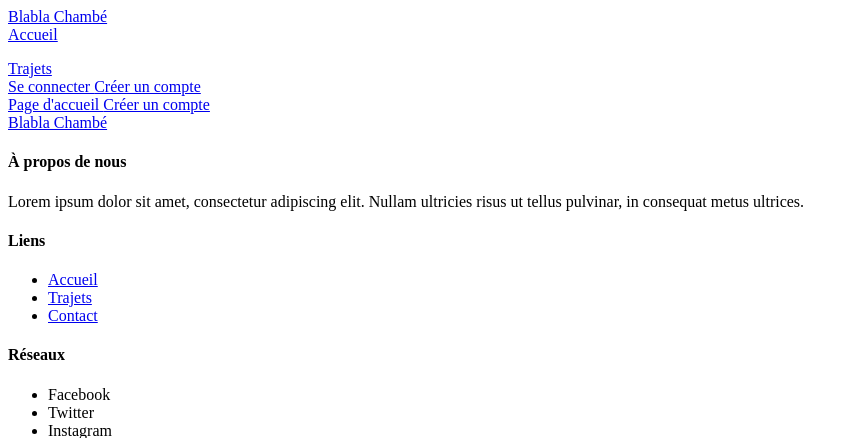
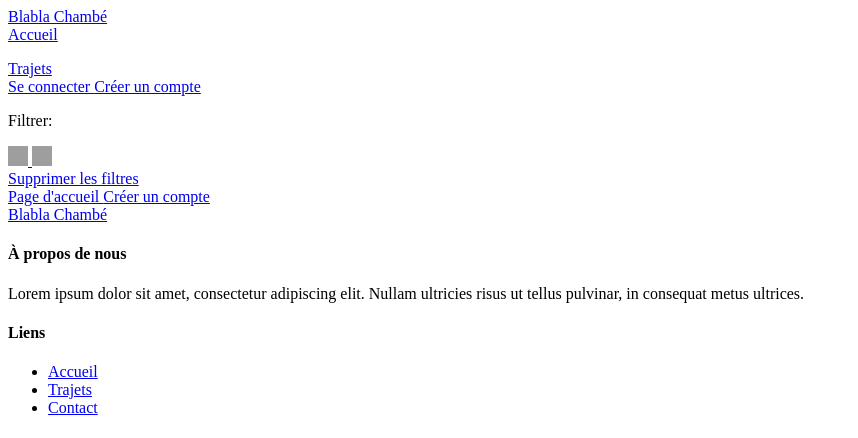
Before and after one commit to OrhanMA/Simplon-BlablaChambe, a Symfony app: template templates/trajets/index.html.twig in a window 1280 px wide. Shown: the top 438 px of the page, without its empty margins (0-858 px from the left). Run offline with Twig, Linux system fonts and the light colour scheme; the template is opened without the code that fills it, so the values that code supplies are empty; some libraries are stand-ins or nearby versions; grey boxes are pictures that could not be loaded.

Commit message:
filtrage par prix dans la page trajets

```diff
--- /dev/null
+++ b/templates/components/filtrage_trajets.html.twig
@@ -0,0 +1,17 @@
+{% block filtrage %}
+<div class="pt-20 w-full flex justify-evenly items-center py-4 bg-white text-black shadow-xl">
+  <div class="flex gap-6 items-center ">
+    <p>Filtrer:</p>
+    <a class="flex items-center gap-4" href={{ path('app_trajets', {'order': 'ASC'}) }}>
+
+      <img width="20" height="20" src="https://img.icons8.com/ios/30/000000/generic-sorting-2.png" alt="generic-sorting-2"/>
+    </a>
+    <a class="flex items-center gap-4" href={{ path('app_trajets', {'order': 'DESC'}) }}>
+
+      <img width="20" height="20" src="https://img.icons8.com/ios/50/generic-sorting.png" alt="generic-sorting"/>
+    </a>
+  </div>
+
+  <a href={{ path('app_trajets') }}>Supprimer les filtres</a>
+</div>
+{% endblock filtrage %}
--- a/templates/trajets/index.html.twig
+++ b/templates/trajets/index.html.twig
@@ -1,6 +1,19 @@
 {% extends 'base.html.twig' %} {% block title %}Trajets{% endblock %} {% block
 body %} {# {{ dump(rides[0]) }} {{ dump(users[0].firstName) }} #}
+{% include "/components/filtrage_trajets.html.twig" %}
 <div class="shiny pt-32 pb-20 text-stone-50">
+  {# <div class="w-full flex justify-evenly items-center py-4 bg-white text-black">
+    <p>Filter par:</p>
+    <a class="flex items-center gap-4" href={{ path('app_trajets', {'order': 'ASC'}) }}>
+      <p>Prix croissant</p>
+      <img width="20" height="20" src="https://img.icons8.com/ios/30/000000/generic-sorting-2.png" alt="generic-sorting-2"/>
+    </a>
+    <a class="flex items-center gap-4" href={{ path('app_trajets', {'order': 'DESC'}) }}>
+      <p>Prix décroissant</p>
+      <img width="20" height="20" src="https://img.icons8.com/ios/50/generic-sorting.png" alt="generic-sorting"/>
+    </a>
+    <a href={{ path('app_trajets') }}>Supprimer les filtres</a>
+  </div> #}
   {% for ride in rides %}
   <div class="flex flex-col items-center">
     <div
```
Also changed, not shown: src/Controller/TrajetsController.php (+12 -2 lines), src/Repository/RideRepository.php (+11 -2 lines), 1 other file.
